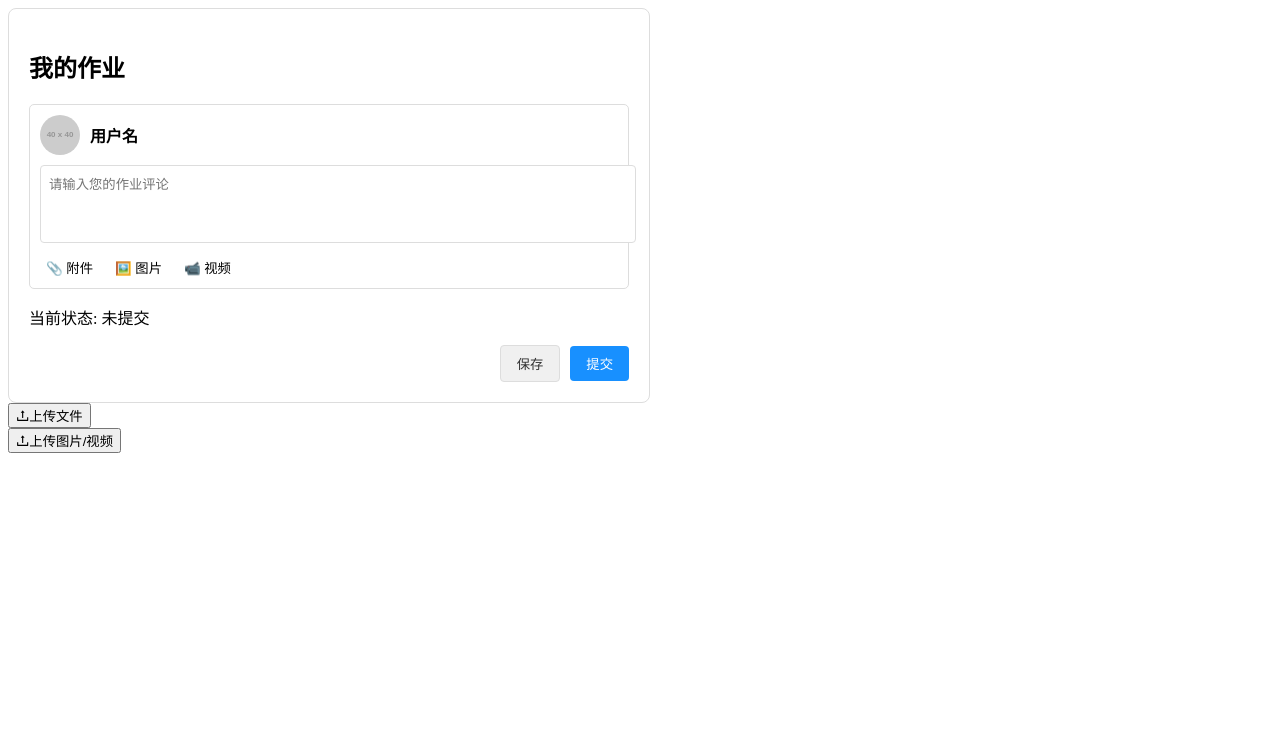
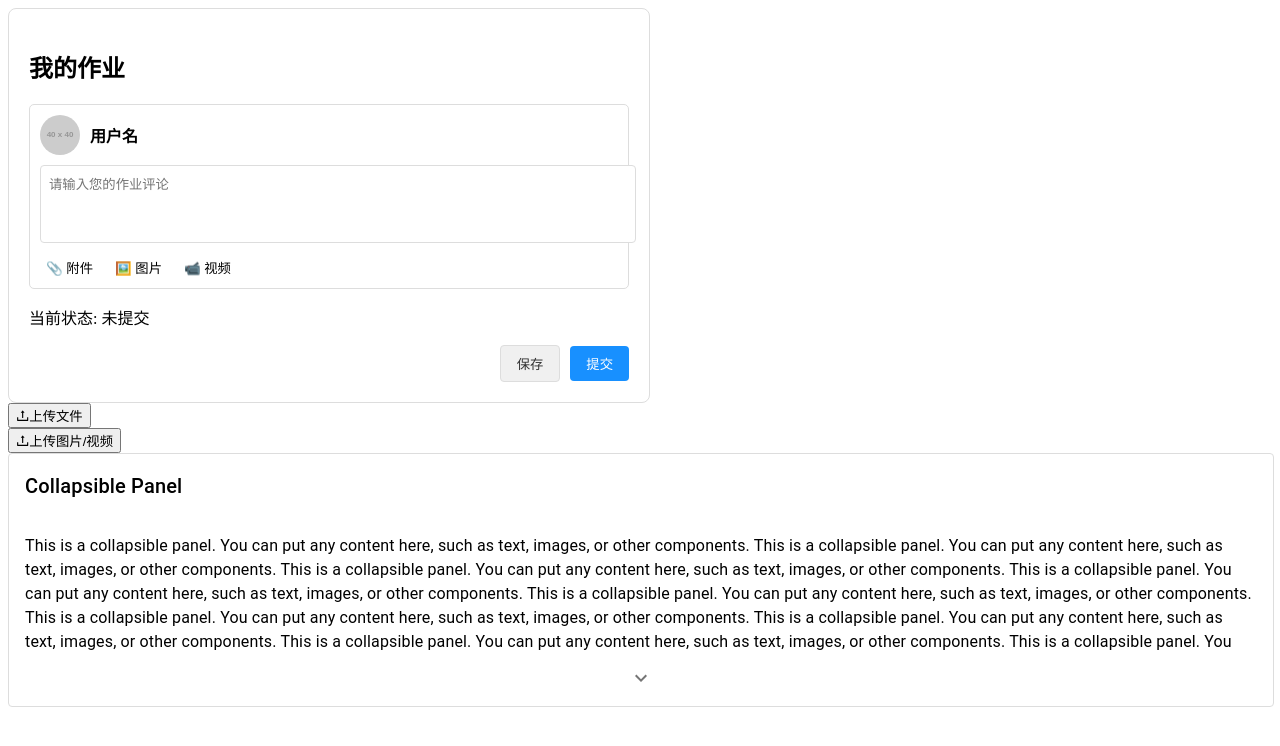
Before and after one commit to Jakeyhb/JonboRv, a React (Vite) app: page / in a window 1280 px wide. Shown: the top 746 px of the page. Built offline with nearby package versions, Linux system fonts and the light colour scheme.

Commit message:
feat: mui/material com

```diff
--- a/package.json
+++ b/package.json
@@ -10,6 +10,10 @@
     "preview": "vite preview"
   },
   "dependencies": {
+    "@emotion/react": "^11.13.3",
+    "@emotion/styled": "^11.13.0",
+    "@mui/icons-material": "^6.1.6",
+    "@mui/material": "^6.1.6",
     "antd": "^4.24.12",
     "react": "^18.3.1",
     "react-dom": "^18.3.1"
--- a/src/App.tsx
+++ b/src/App.tsx
@@ -2,6 +2,7 @@ import React, { useEffect, useState } from 'react';
 import MyWork from './com/MyWork';
 import CustomUpload from './com/UploadCom';
 import MediaUpload from './com/UploadCom/MediaUpload';
+import CollapsiblePanel from './com/Accordion';
 
 
 const App: React.FC = () => {
@@ -12,6 +13,7 @@ const App: React.FC = () => {
       <MyWork />
       <CustomUpload />
       <MediaUpload />
+      <CollapsiblePanel />
     </div>
   );
 };
--- /dev/null
+++ b/src/com/Accordion/index.tsx
@@ -0,0 +1,78 @@
+import React, { useState } from 'react';
+import { Box, IconButton, Typography } from '@mui/material';
+import ExpandMoreIcon from '@mui/icons-material/ExpandMore';
+import ExpandLessIcon from '@mui/icons-material/ExpandLess';
+
+const CollapsiblePanel = () => {
+  const [expanded, setExpanded] = useState(false); // 控制展开/折叠的状态
+
+  const togglePanel = () => {
+    setExpanded(!expanded);  // 切换状态
+  };
+
+  return (
+    <Box sx={{ width: '100%', border: '1px solid #ddd', borderRadius: '4px' }}>
+      <Box sx={{ padding: 2 }}>
+        <Typography variant="h6">Collapsible Panel</Typography>
+      </Box>
+
+      <Box
+        sx={{
+          maxHeight: expanded ? 'none' : '100px',  // 设定固定的高度，展开时为自动高度
+          overflow: 'hidden',  // 隐藏溢出的内容
+          transition: 'max-height 0.3s ease',  // 平滑过渡
+          padding: 2,
+        }}
+      >
+        <Typography>
+          This is a collapsible panel. You can put any content here, such as text, images, or other components.
+          This is a collapsible panel. You can put any content here, such as text, images, or other components.
+          This is a collapsible panel. You can put any content here, such as text, images, or other components.
+          This is a collapsible panel. You can put any content here, such as text, images, or other components.
+          This is a collapsible panel. You can put any content here, such as text, images, or other components.
+          This is a collapsible panel. You can put any content here, such as text, images, or other components.
+          This is a collapsible panel. You can put any content here, such as text, images, or other components.
+          This is a collapsible panel. You can put any content here, such as text, images, or other components.
+          This is a collapsible panel. You can put any content here, such as text, images, or other components.
+          This is a collapsible panel. You can put any content here, such as text, images, or other components.
+          This is a collapsible panel. You can put any content here, such as text, images, or other components.
+          This is a collapsible panel. You can put any content here, such as text, images, or other components.
+          This is a collapsible panel. You can put any content here, such as text, images, or other components.
+          This is a collapsible panel. You can put any content here, such as text, images, or other components.
+          This is a collapsible panel. You can put any content here, such as text, images, or other components.
+        </Typography>
+        <Typography>
+          More content here! This content will be hidden when the panel is collapsed.
+        </Typography>
+        <Typography>
+          Even more content can go here, and it will be hidden when collapsed!
+        </Typography>
+      </Box>
+
+      <Box
+        sx={{
+          padding: 1,
+          display: 'flex',
+          justifyContent: 'center',  // 中心对齐
+          alignItems: 'center',      // 垂直居中
+
+          backgroundColor: '#F7F7F700',  // 半透明的背景色
+          borderRadius: '50%', // 圆形背景
+        //   boxShadow: '0 4px 8px rgba(0, 0, 0, 0.3)',  // 阴影效果
+          cursor: 'pointer',  // 鼠标悬停时显示指针
+          background: 'linear-gradient(180deg, #F7F7F700 0%, #F7F7F700 100%)',  // 添加渐变背景
+        //   transition: 'background-color 0.3s ease',  // 背景色渐变效果
+          ':hover': {
+            // backgroundColor: 'rgba(0, 0, 0, 0.2)', // 鼠标悬停时改变背景透明度
+          },
+        }}
+      >
+        <IconButton onClick={togglePanel}>
+          {expanded ? <ExpandLessIcon /> : <ExpandMoreIcon />}
+        </IconButton>
+      </Box>
+    </Box>
+  );
+};
+
+export default CollapsiblePanel;
--- a/src/com/UploadCom/index.tsx
+++ b/src/com/UploadCom/index.tsx
@@ -48,6 +48,51 @@ const CustomUpload = () => {
       ))}
     </div>
   );
+  const ceshi = async (action: any, form: any) => {
+    let loadingStatus = 0;  // 0: 未开始, 1: 上传中, 2: 完成
+    let uploadResult = {
+      filePath: '',
+      fileName: '',
+      size: 0,
+      progress: 0,  // 进度条百分比
+    };
+
+    // 显示上传的loading状态
+    const setLoadingStatus = (status: number) => {
+      loadingStatus = status;
+      console.log('loadingStatus:', loadingStatus);  // 可以在这里更新UI
+    };
+
+    // 开始上传文件
+    setLoadingStatus(1);  // 上传中
+    try {
+      await uploadAction(action, form, (progressEvent: ProgressEvent) => {
+        const { total, loaded } = progressEvent;
+        const progress = total ? Math.round((loaded / total) * 100) : 0;
+
+        // 更新进度
+        uploadResult.progress = progress;
+
+        // 更新UI中的进度条
+        console.log(`Progress: ${progress}%`);
+      });
+
+      // 上传完成后，处理返回的数据
+      const response = await action(form);  // 假设action返回的是上传后的接口响应
+      uploadResult.filePath = response.filePath;
+      uploadResult.fileName = response.fileName;
+      uploadResult.size = response.size;
+
+      // 完成上传
+      setLoadingStatus(2);  // 上传完成
+      console.log('Upload completed:', uploadResult);
+
+    } catch (error) {
+      setLoadingStatus(0);  // 上传失败
+      console.error('Upload failed:', error);
+    }
+  };
+
 
   return (
     <div>
```
Also changed, not shown: src/com/UploadCom/MediaUpload.tsx (line endings or trailing spaces).
